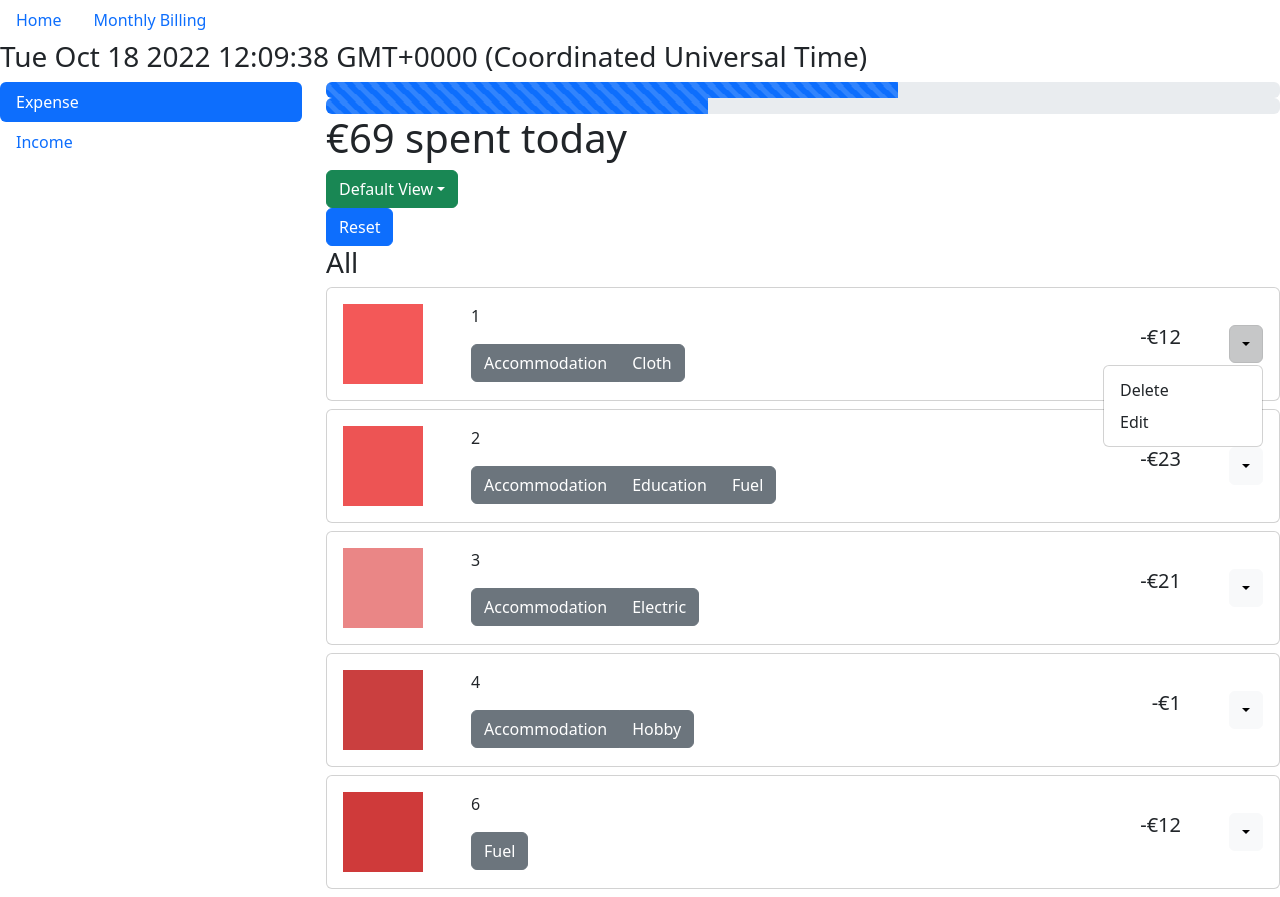
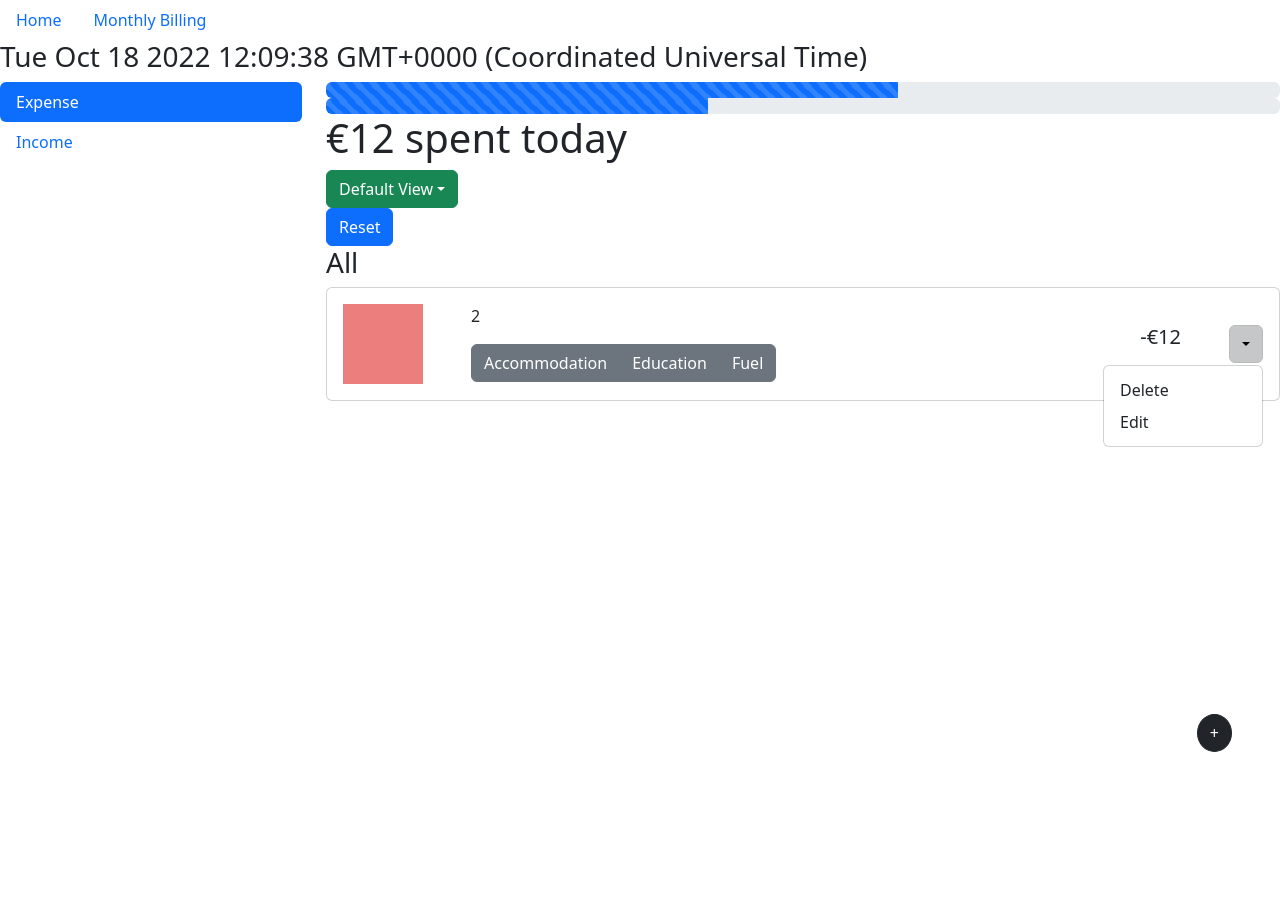
Before and after one commit to LinhLe2307/Expense_Tracking_App_Typescript_React, a React (Create React App) app: page / in a window 1280 px wide. Both pictures are taken after a click on the button 1246 px from the left and 344 px from the top of the page. After the commit the page ends 800 px from the top, so only its background shows below. Built offline with nearby package versions, Linux system fonts and the light colour scheme; data requests are answered from the project's data file.

Commit message:
Added Promise.akk()

```diff
--- a/db.json
+++ b/db.json
@@ -1,59 +1,16 @@
 {
   "notes": [
     {
-      "title": "1",
+      "title": "2",
       "price": "12",
-      "description": "1",
-      "categories": [
-        "Accommodation",
-        "Cloth"
-      ],
-      "color": "#f35858",
-      "id": 1
-    },
-    {
-      "title": "2",
-      "price": "23",
       "description": "2",
       "categories": [
         "Accommodation",
         "Education",
         "Fuel"
       ],
-      "color": "#ed5454",
+      "color": "#ec7e7e",
       "id": 2
-    },
-    {
-      "title": "3",
-      "price": "21",
-      "description": "3",
-      "categories": [
-        "Accommodation",
-        "Electric"
-      ],
-      "color": "#ea8686",
-      "id": 3
-    },
-    {
-      "title": "4",
-      "price": "1",
-      "description": "4",
-      "categories": [
-        "Accommodation",
-        "Hobby"
-      ],
-      "color": "#ca3f3f",
-      "id": 4
-    },
-    {
-      "title": "6",
-      "price": "12",
-      "description": "6",
-      "categories": [
-        "Fuel"
-      ],
-      "color": "#cf3a3a",
-      "id": 5
     }
   ],
   "income": [
@@ -78,16 +35,16 @@
       "categoryTitle": "Accommodation",
       "categoryDescription": "This is 1st",
       "categoryColor": "#be3c3c",
-      "categoryTransactions": 4,
-      "totalCategoryAmount": 57,
+      "categoryTransactions": 1,
+      "totalCategoryAmount": 12,
       "id": 1
     },
     {
       "categoryTitle": "Cloth",
       "categoryDescription": "3rd",
       "categoryColor": "#9c5454",
-      "categoryTransactions": 1,
-      "totalCategoryAmount": 12,
+      "categoryTransactions": 0,
+      "totalCategoryAmount": 0,
       "id": 2
     },
     {
@@ -95,23 +52,23 @@
       "categoryDescription": "2nd",
       "categoryColor": "#f06666",
       "categoryTransactions": 1,
-      "totalCategoryAmount": 23,
+      "totalCategoryAmount": 12,
       "id": 3
     },
     {
       "categoryTitle": "Fuel",
       "categoryDescription": "4",
       "categoryColor": "#a2493f",
-      "categoryTransactions": 2,
-      "totalCategoryAmount": 35,
+      "categoryTransactions": 1,
+      "totalCategoryAmount": 12,
       "id": 4
     },
     {
       "categoryTitle": "Electric",
       "categoryDescription": "5",
       "categoryColor": "#d86f6f",
-      "categoryTransactions": 1,
-      "totalCategoryAmount": 21,
+      "categoryTransactions": 0,
+      "totalCategoryAmount": 0,
       "id": 5
     },
     {
@@ -126,8 +83,8 @@
       "categoryTitle": "Hobby",
       "categoryDescription": "7",
       "categoryColor": "#d36464",
-      "categoryTransactions": 1,
-      "totalCategoryAmount": 1,
+      "categoryTransactions": 0,
+      "totalCategoryAmount": 0,
       "id": 7
     }
   ]
--- a/package.json
+++ b/package.json
@@ -24,7 +24,7 @@
     "web-vitals": "^2.1.4"
   },
   "scripts": {
-    "server": "json-server -p3010 --watch db.json",
+    "server": "json-server -p3010 db.json",
     "start": "react-scripts start",
     "build": "react-scripts build",
     "test": "react-scripts test",
--- a/src/components/Card/ExpenseForm.tsx
+++ b/src/components/Card/ExpenseForm.tsx
@@ -56,18 +56,20 @@ function ExpenseForm ({typeForm, handleClose, show }: MyProps){
     const submitHandler = (e: React.FormEvent<HTMLFormElement>, typeForm: string):void => {
         e.preventDefault();
         if(typeForm === "add") {
-          dispatch(addNewExpense(inputExpense))
+          Promise.all([
+            dispatch(addNewExpense(inputExpense)),
+            dispatch(addNewTransaction(
+            {
+              selectedCategories: selectedCategories,
+              inputPrice: inputExpense.price,
+            }
+            ))
+          ])
 
         } else {
-          dispatch(editExpense(inputExpense))
+            dispatch(editExpense(inputExpense))
         }
 
-        dispatch(addNewTransaction(
-        {
-          selectedCategories: selectedCategories,
-          inputPrice: inputExpense.price,
-        }
-        ));
 
         window.location.reload()
     }
--- a/src/components/Card/SingleCard.tsx
+++ b/src/components/Card/SingleCard.tsx
@@ -45,8 +45,15 @@ const SingleCard = ({expense, handleShow}: MyProps) => {
                 <Dropdown.Menu >
                   <Dropdown.Item
                     onClick={()=> {
-                      dispatch(deleteExpense(expense.id));
-                      // dispatch(removeTransaction(expense.categories));
+                      Promise.all([
+                        dispatch(deleteExpense(expense.id)),
+                        dispatch(removeTransaction(
+                          {
+                            selectedCategories: expense.categories,
+                            inputPrice: expense.price,
+                          }
+                        ))
+                      ])
                     }}
                   >
                     Delete
--- a/src/functions/reusableFunction.ts
+++ b/src/functions/reusableFunction.ts
@@ -11,7 +11,7 @@ const categoryTransactions = (
     const selectedCategories = action.payload.selectedCategories;
 
     const inputPrice = +action.payload.inputPrice;
-        selectedCategories.forEach(
+        Promise.all(selectedCategories.map(
             category => {
                 const findIndex = state.categoriesList.find(categoryItem => categoryItem.categoryTitle.indexOf(category) !== -1);
                     if(findIndex !== undefined) {
@@ -25,7 +25,7 @@ const categoryTransactions = (
                         }
                         categoriesServices.putAxios(transactions.id, transactions);
             }
-    })
+    }))
 };
 
 export {categoryTransactions}
```
